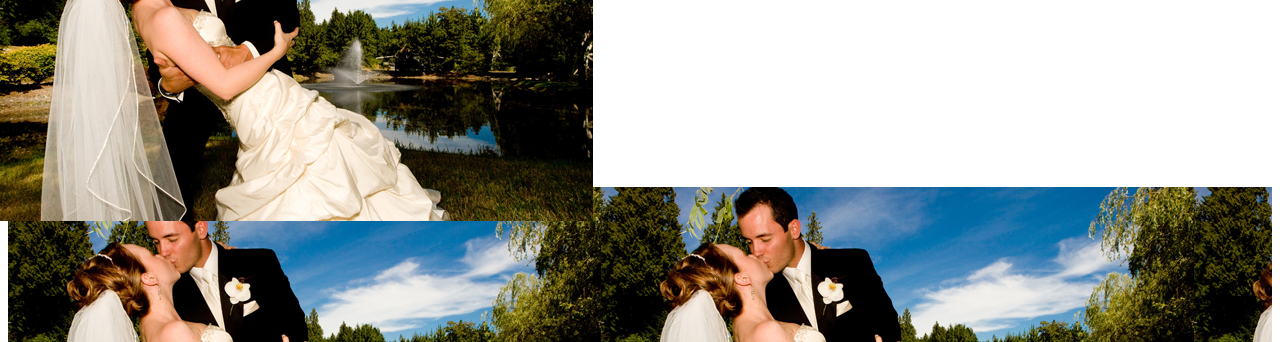
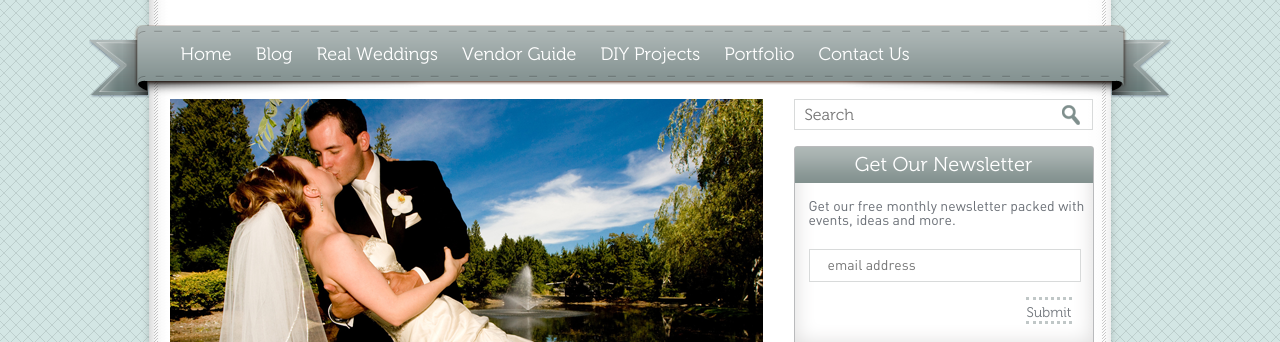
Before and after one commit to stefiiii/brilliant-weddings, a plain HTML site: page index.html in a window 1280 px wide. Shown: the part 127-469 px from the top of the page. Drawn offline with Linux system fonts and the light colour scheme.

Commit message:
Update index.html

```diff
--- a/index.html
+++ b/index.html
@@ -2,7 +2,7 @@
 <html>
 <head>
 <meta http-equiv="Content-Type" content="text/html; charset=utf-8" />
-<!--<link type="text/css" rel="stylesheet" href="css/stylesheet.css"/>-->
+<link type="text/css" rel="stylesheet" href="css/stylesheet.css"/>
 <!--[if IE]>
 		<script src="http://html5shiv.googlecode.com/svn/trunk/html5.js"></script><![endif]-->
     <script src="js/js-image-slider.js" type="text/javascript"></script>
```
